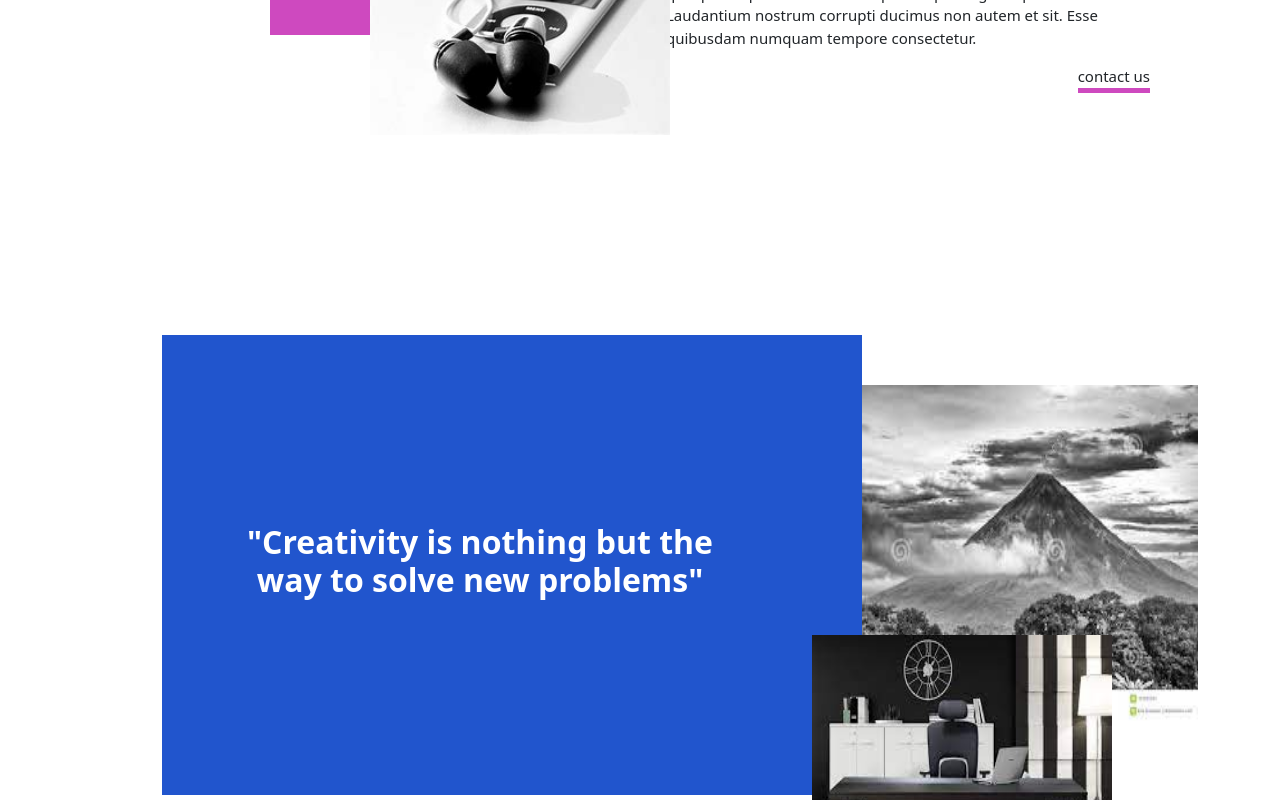
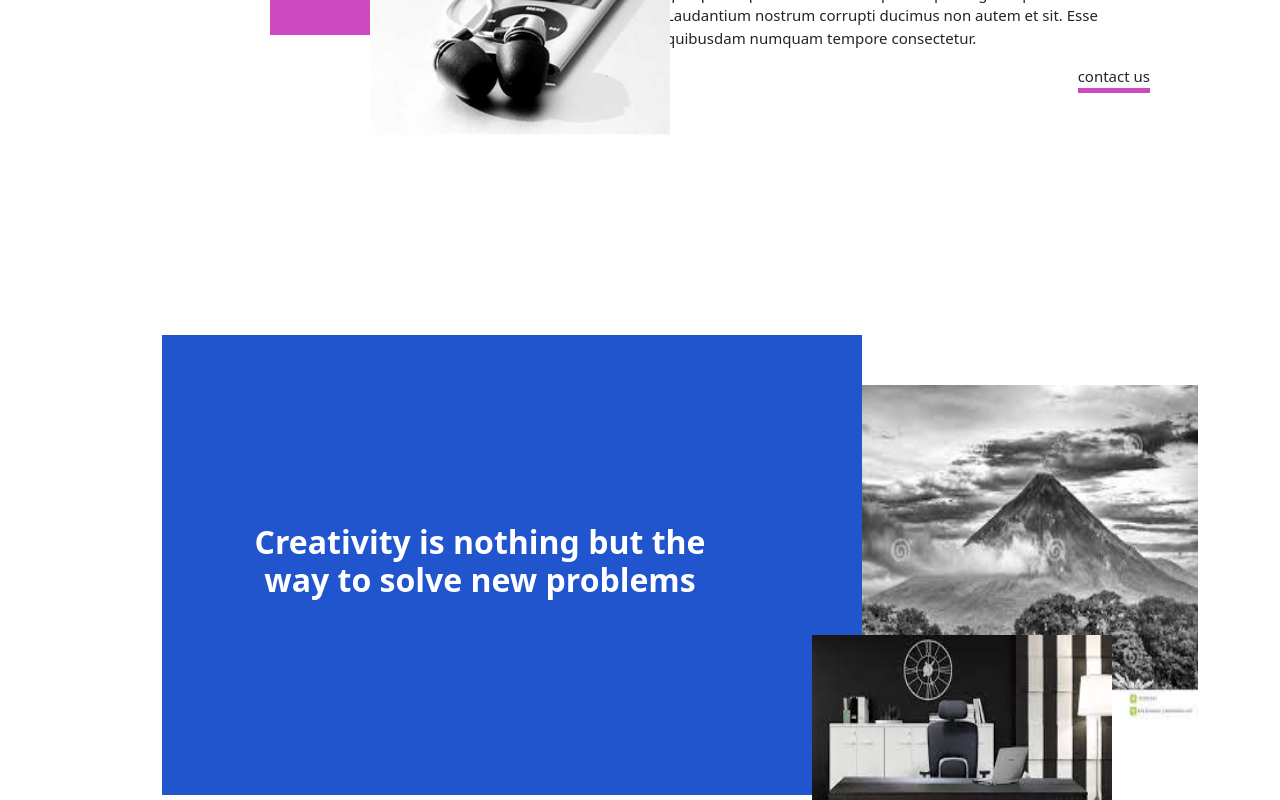
Before and after one commit to AyraStark870/dinkbit-landing, a Next.js app: page / in a window 1280 px wide. Shown: the part 2094-2894 px from the top of the page. Built offline with nearby package versions, Linux system fonts and the light colour scheme.

Commit message:
fixing errors characters

```diff
--- a/components/Creativity.js
+++ b/components/Creativity.js
@@ -6,7 +6,7 @@ export const Creativity = () => {
   return (
     <div className={styles.creativityContainer}>
       <div className={styles.creativityPink}>
-        <h3>"Creativity is nothing but the way to solve new problems"</h3>
+        <h3>Creativity is nothing but the way to solve new problems</h3>
       </div>
       <div className={styles.creativityVolcan}>
         <Image src={"/volcan.jpg"} width={400} height={400} />
```
